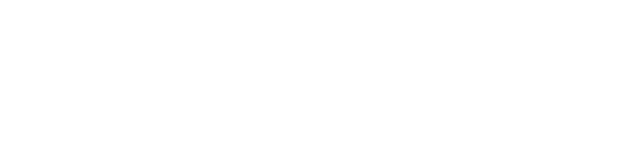
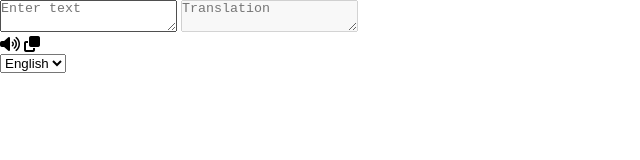
Before and after one commit to lahiru-rajapakshe/language-translator, a plain HTML site: page index.html in a window 1280 px wide. Shown: the whole page, without its empty margins (0-640 px from the left). Drawn offline with Linux system fonts and the light colour scheme.

Commit message:
Add language selector

```diff
--- a/index.html
+++ b/index.html
@@ -10,7 +10,28 @@
 </head>
 <body>
 
+    <div class="container">
+        <div class="wrapper">
+            <div class="text-input">
+                <textarea name="" id="" class="form-text" placeholder="Enter text"></textarea>
+                <textarea name="" id="" class="form-to" placeholder="Translation" readonly  disabled></textarea>
 
+            </div>
+            <ul class="controls">
+                <lili class="row form">
+                    <div class="icons">
+                        <i class="fas fa-volume-up"></i>
+                        <i class="fas fa-copy"></i>
+                    </div>
+                    <select name="" id="">
+                        <option value="en-US">English</option>
+                        <option value="hi-IN">Hindi</option>
+                        <option value="ne-NP">Nepali</option>
+                    </select>
+                </lili>
+            </ul>
+        </div>
+    </div>
 
 </body>
 </html>
```
